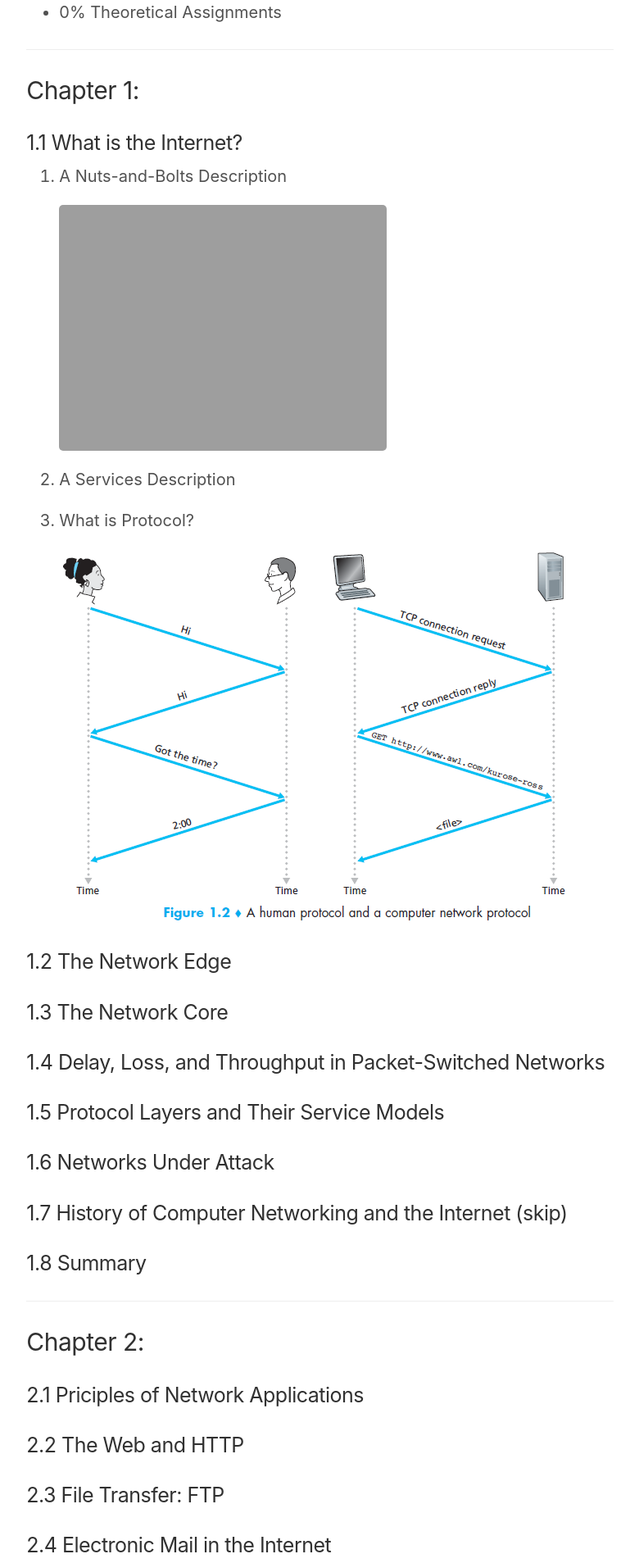
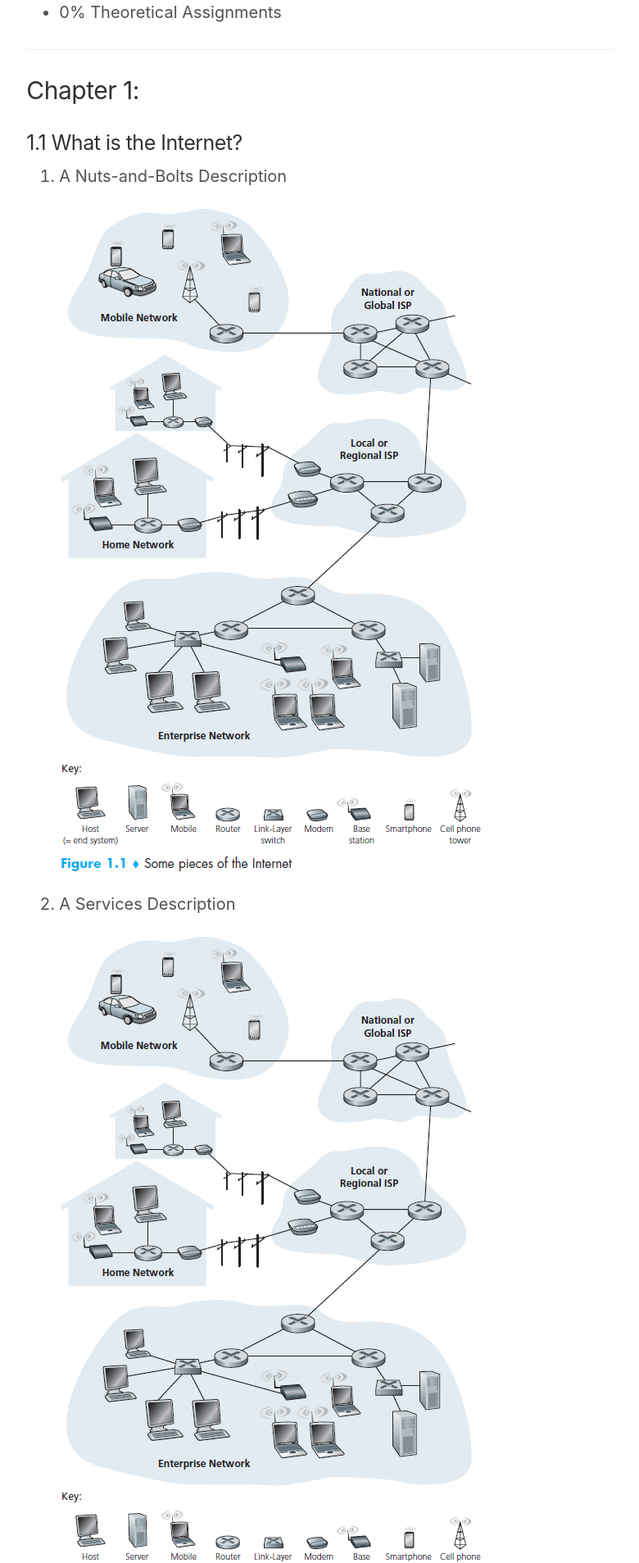
Before and after one commit to lingt-xyz/note, a Jekyll site: the page built from _posts/2018-09-01-COMP445.md, in a window 1280 px wide. Shown: the part 834-2741 px from the top of the page at 82% size, without its empty margins (196-976 px from the left). Built offline with Jekyll 4.4.1, drawn with Linux system fonts in a browser that asks for light colours; comment, search, counter and statistics services are not loaded.

Commit message:
test pictures with blank in name

```diff
--- a/_posts/2018-09-01-COMP445.md
+++ b/_posts/2018-09-01-COMP445.md
@@ -33,9 +33,11 @@ Computer Networking; A Top-Down Approach by Jim Kurose and Keith Ross, Pearson H
 
 1. A Nuts-and-Bolts Description
 
-    ![Some pieces of the Internet]({{ site.url }}/assets/COMP 445/Some_pieces_of_the_Internet.png.png "Some pieces of the Internet")
+    ![Some pieces of the Internet]({{ site.url }}/assets/COMP 445/Some_pieces_of_the_Internet.png "Some pieces of the Internet")
 
 2. A Services Description
+
+    ![Some pieces of the Internet]({{ site.url }}/assets/COMP 445/Test blank.png "Some pieces of the Internet")
 
 3. What is Protocol?
 
```
Also changed, not shown: assets/COMP 445/A_human_protocol_and_a_computer_network_protocol.png (renamed from assets/COMP 445/A_human_protocol_and_a_computer_network protocol.png), assets/COMP 445/Test blank.png (added).
